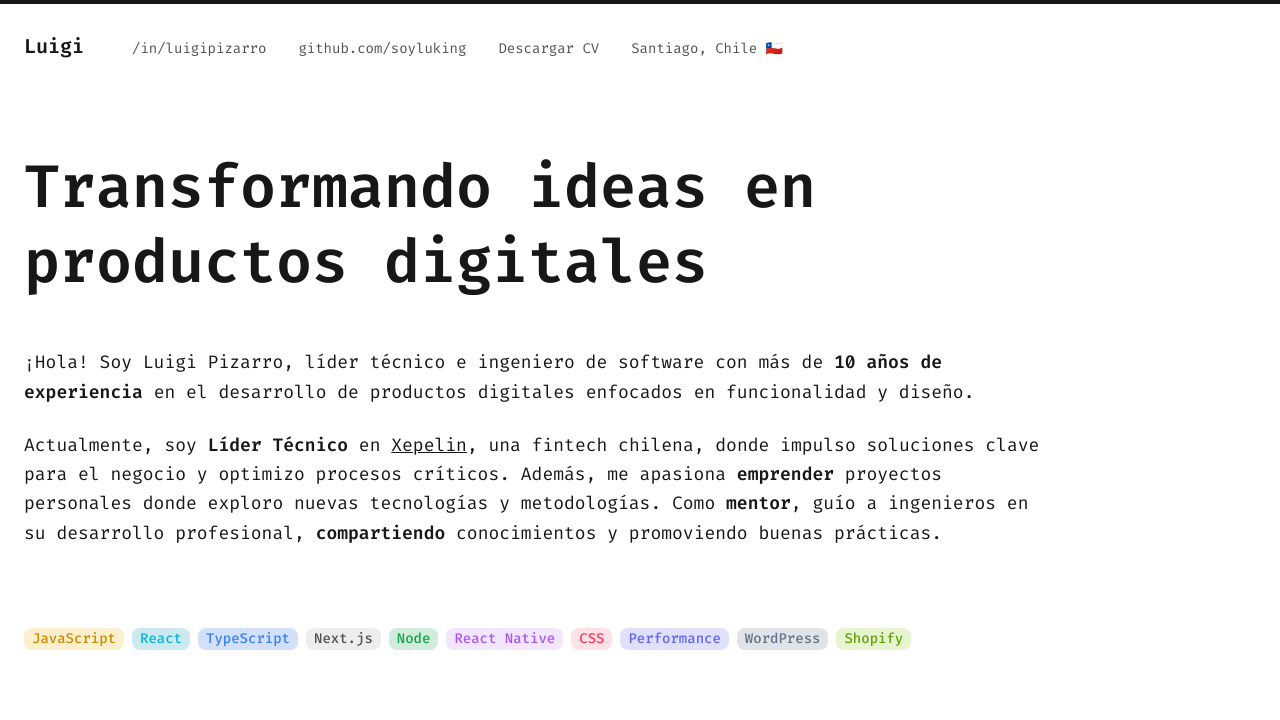
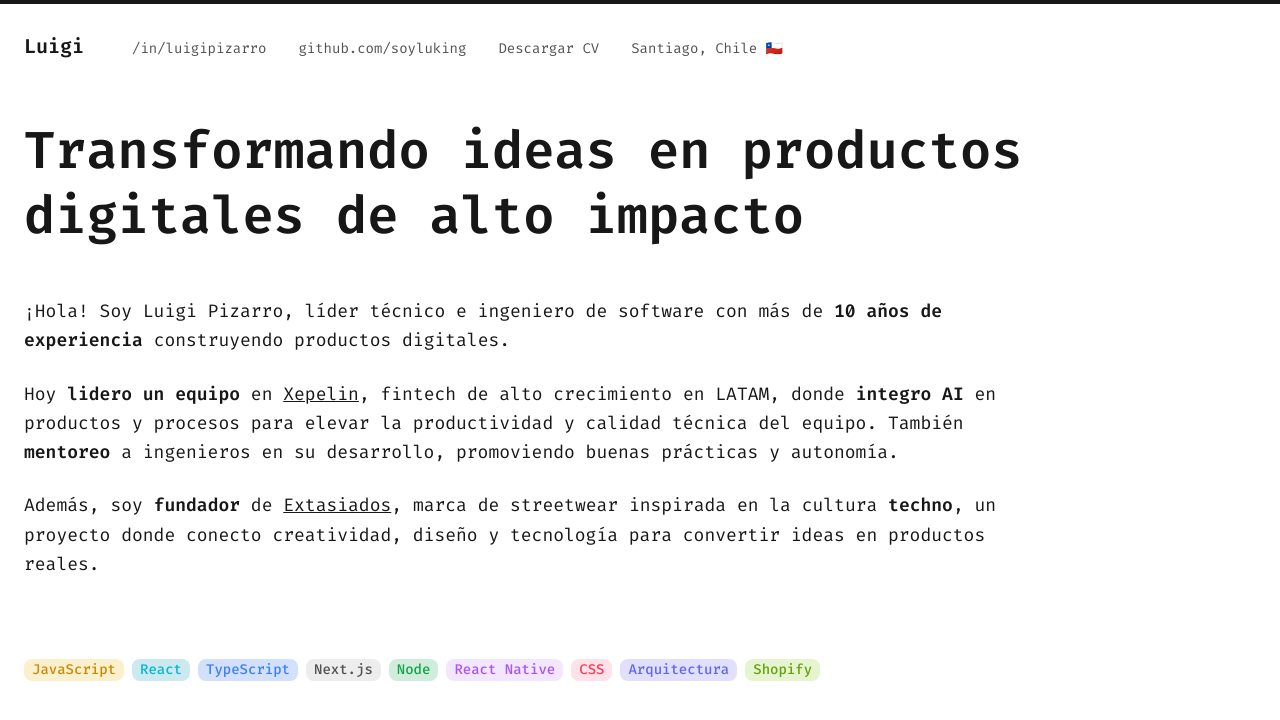
Before and after one commit to soyluking/luigipizarro-portafolio, a Next.js app: page / in a window 1280 px wide. Shown: the top 720 px of the page. Built offline with nearby package versions, Linux system fonts and the light colour scheme; no server answers.

Commit message:
feat: update copies

```diff
--- a/app/components/Header.tsx
+++ b/app/components/Header.tsx
@@ -1,5 +1,5 @@
-import Container from './Container';
-import Menu from './Menu';
+import Container from "./Container";
+import Menu from "./Menu";
 
 export default function Header() {
   return (
--- a/app/components/Skills.tsx
+++ b/app/components/Skills.tsx
@@ -1,60 +1,60 @@
-import Badge from './Badge';
+import Badge from "./Badge";
 
 interface SkillsProps {
   className?: string;
 }
 
-export default function Skills({ className = '' }: SkillsProps) {
+export default function Skills({ className = "" }: SkillsProps) {
   const skills = [
     {
-      label: 'JavaScript',
-      background: 'bg-yellow-500',
-      color: 'text-yellow-600 dark:text-yellow-600',
+      label: "JavaScript",
+      background: "bg-yellow-500",
+      color: "text-yellow-600 dark:text-yellow-600",
     },
     {
-      label: 'React',
-      background: 'bg-cyan-600',
-      color: 'text-cyan-500 dark:text-cyan-500',
+      label: "React",
+      background: "bg-cyan-600",
+      color: "text-cyan-500 dark:text-cyan-500",
     },
     {
-      label: 'TypeScript',
-      background: 'bg-blue-600',
-      color: 'text-blue-500 dark:text-blue-500',
+      label: "TypeScript",
+      background: "bg-blue-600",
+      color: "text-blue-500 dark:text-blue-500",
     },
     {
-      label: 'Next.js',
-      background: 'bg-neutral-400',
-      color: 'text-neutral-600 dark:text-neutral-400',
+      label: "Next.js",
+      background: "bg-neutral-400",
+      color: "text-neutral-600 dark:text-neutral-400",
     },
     {
-      label: 'Node',
-      background: 'bg-green-600',
-      color: 'text-green-600 dark:text-green-600',
+      label: "Node",
+      background: "bg-green-600",
+      color: "text-green-600 dark:text-green-600",
     },
     {
-      label: 'React Native',
-      background: 'bg-purple-400',
-      color: 'text-purple-500 dark:text-purple-400',
+      label: "React Native",
+      background: "bg-purple-400",
+      color: "text-purple-500 dark:text-purple-400",
     },
     {
-      label: 'CSS',
-      background: 'bg-rose-400',
-      color: 'text-rose-500 dark:text-rose-400',
+      label: "CSS",
+      background: "bg-rose-400",
+      color: "text-rose-500 dark:text-rose-400",
     },
     {
-      label: 'Performance',
-      background: 'bg-indigo-500',
-      color: 'text-indigo-500 dark:text-indigo-300',
+      label: "Arquitectura",
+      background: "bg-indigo-500",
+      color: "text-indigo-500 dark:text-indigo-300",
     },
+    // {
+    //   label: 'WordPress',
+    //   background: 'bg-slate-500',
+    //   color: 'text-slate-500 dark:text-slate-400',
+    // },
     {
-      label: 'WordPress',
-      background: 'bg-slate-500',
-      color: 'text-slate-500 dark:text-slate-400',
-    },
-    {
-      label: 'Shopify',
-      background: 'bg-lime-500',
-      color: 'text-lime-600 dark:text-lime-300',
+      label: "Shopify",
+      background: "bg-lime-500",
+      color: "text-lime-600 dark:text-lime-300",
     },
   ];
 
--- a/app/layout.tsx
+++ b/app/layout.tsx
@@ -1,25 +1,25 @@
-import type { Metadata } from 'next';
-import { Fira_Code } from 'next/font/google';
-import { GoogleAnalytics } from '@next/third-parties/google';
-import { SpeedInsights } from '@vercel/speed-insights/next';
-import { Analytics } from '@vercel/analytics/react';
-import './globals.css';
+import type { Metadata } from "next";
+import { Fira_Code } from "next/font/google";
+import { GoogleAnalytics } from "@next/third-parties/google";
+import { SpeedInsights } from "@vercel/speed-insights/next";
+import { Analytics } from "@vercel/analytics/react";
+import "./globals.css";
 
-const fira = Fira_Code({ subsets: ['latin'] });
+const fira = Fira_Code({ subsets: ["latin"] });
 
 export const metadata: Metadata = {
-  title: 'Luigi Pizarro | Líder Técnico e Ingeniero de Software',
+  title: "Luigi Pizarro | Líder Técnico e Ingeniero de Software",
   description:
-    'Más de 10 años de experiencia en el desarrollo de productos digitales enfocados en funcionalidad y diseño. Javascript, React, TypeScript, Next.js, Node, React Native, CSS, Performance, WordPress, Shopify.',
-  robots: 'index, follow',
+    "Líder técnico con 10 años de experiencia. Especializado en AI, productividad y desarrollo de productos digitales. Fundador de Extasiados.",
+  robots: "index, follow",
   alternates: { canonical: process.env.NEXT_PUBLIC_BASE_URL },
   openGraph: {
-    type: 'website',
+    type: "website",
     url: process.env.NEXT_PUBLIC_BASE_URL,
-    title: 'Luigi Pizarro | Líder Técnico e Ingeniero de Software',
+    title: "Luigi Pizarro | Líder Técnico e Ingeniero de Software",
     description:
-      'Más de 10 años de experiencia en el desarrollo de productos digitales enfocados en funcionalidad y diseño. Javascript, React, TypeScript, Next.js, Node, React Native, CSS, Performance, WordPress, Shopify.',
-    siteName: 'Luigi Pizarro',
+      "Líder técnico con 10 años de experiencia. Especializado en AI, productividad y desarrollo de productos digitales. Fundador de Extasiados.",
+    siteName: "Luigi Pizarro",
     images: [
       {
         url: `${process.env.NEXT_PUBLIC_BASE_URL}/social-image.png`,
@@ -27,9 +27,9 @@ export const metadata: Metadata = {
     ],
   },
   twitter: {
-    card: 'summary_large_image',
-    site: '@soyluking',
-    creator: '@soyluking',
+    card: "summary_large_image",
+    site: "@soyluking",
+    creator: "@soyluking",
     images: `${process.env.NEXT_PUBLIC_BASE_URL}/social-image.png`,
   },
 };
--- a/app/page.tsx
+++ b/app/page.tsx
@@ -1,7 +1,7 @@
-import Header from './components/Header';
-import Container from './components/Container';
-import Skills from './components/Skills';
-import Menu from './components/Menu';
+import Header from "./components/Header";
+import Container from "./components/Container";
+import Skills from "./components/Skills";
+import Menu from "./components/Menu";
 
 export default function Home() {
   return (
@@ -11,27 +11,26 @@ export default function Home() {
       <section className="flex items-center md:min-h-screen justify-start py-8 md:py-20">
         <Container>
           <div className="flex flex-col gap-10 md:gap-12 max-w-screen-lg">
-            <h1 className="font-semibold text-[2.75rem] leading-tight md:text-6xl md:leading-tight">
-              Transformando ideas en productos digitales
+            <h1 className="font-semibold text-[2.75rem] leading-tight md:text-[3.25rem] md:leading-tight">
+              Transformando ideas en productos digitales de alto impacto
             </h1>
 
             <div className="dark:text-neutral-400 flex flex-col gap-6 md:text-lg md:leading-relaxed">
               <h2>
                 ¡Hola! Soy Luigi Pizarro, líder técnico e ingeniero de software
-                con más de{' '}
+                con más de{" "}
                 <strong className="font-semibold dark:text-white">
                   10 años de experiencia
-                </strong>{' '}
-                en el desarrollo de productos digitales enfocados en
-                funcionalidad y diseño.
+                </strong>{" "}
+                construyendo productos digitales.
               </h2>
 
               <p>
-                Actualmente, soy{' '}
+                Hoy{" "}
                 <strong className="font-semibold dark:text-white">
-                  Líder Técnico
-                </strong>{' '}
-                en{' '}
+                  lidero un equipo
+                </strong>{" "}
+                en{" "}
                 <a
                   className="hover:text-blue-500 underline"
                   href="https://xepelin.com/"
@@ -41,21 +40,39 @@ export default function Home() {
                 >
                   Xepelin
                 </a>
-                , una fintech chilena, donde impulso soluciones clave para el
-                negocio y optimizo procesos críticos. Además, me apasiona{' '}
+                , fintech de alto crecimiento en LATAM, donde{" "}
                 <strong className="font-semibold dark:text-white">
-                  emprender
-                </strong>{' '}
-                proyectos personales donde exploro nuevas tecnologías y
-                metodologías. Como{' '}
+                  integro AI
+                </strong>{" "}
+                en productos y procesos para elevar la productividad y calidad
+                técnica del equipo. También{" "}
                 <strong className="font-semibold dark:text-white">
-                  mentor
+                  mentoreo
+                </strong>{" "}
+                a ingenieros en su desarrollo, promoviendo buenas prácticas y
+                autonomía.
+              </p>
+              <p>
+                Además, soy{" "}
+                <strong className="font-semibold dark:text-white">
+                  fundador
+                </strong>{" "}
+                de{" "}
+                <a
+                  className="hover:text-white underline"
+                  href="extasiados.com"
+                  target="_blank"
+                  rel="noopener"
+                  title="Ir a la tienda de Extasiados"
+                >
+                  Extasiados
+                </a>
+                , marca de streetwear inspirada en la cultura{" "}
+                <strong className="font-semibold dark:text-white">
+                  techno
                 </strong>
-                , guío a ingenieros en su desarrollo profesional,{' '}
-                <strong className="font-semibold dark:text-white">
-                  compartiendo
-                </strong>{' '}
-                conocimientos y promoviendo buenas prácticas.
+                , un proyecto donde conecto creatividad, diseño y tecnología
+                para convertir ideas en productos reales.
               </p>
             </div>
 
```
Also changed, not shown: public/social-image.png.
